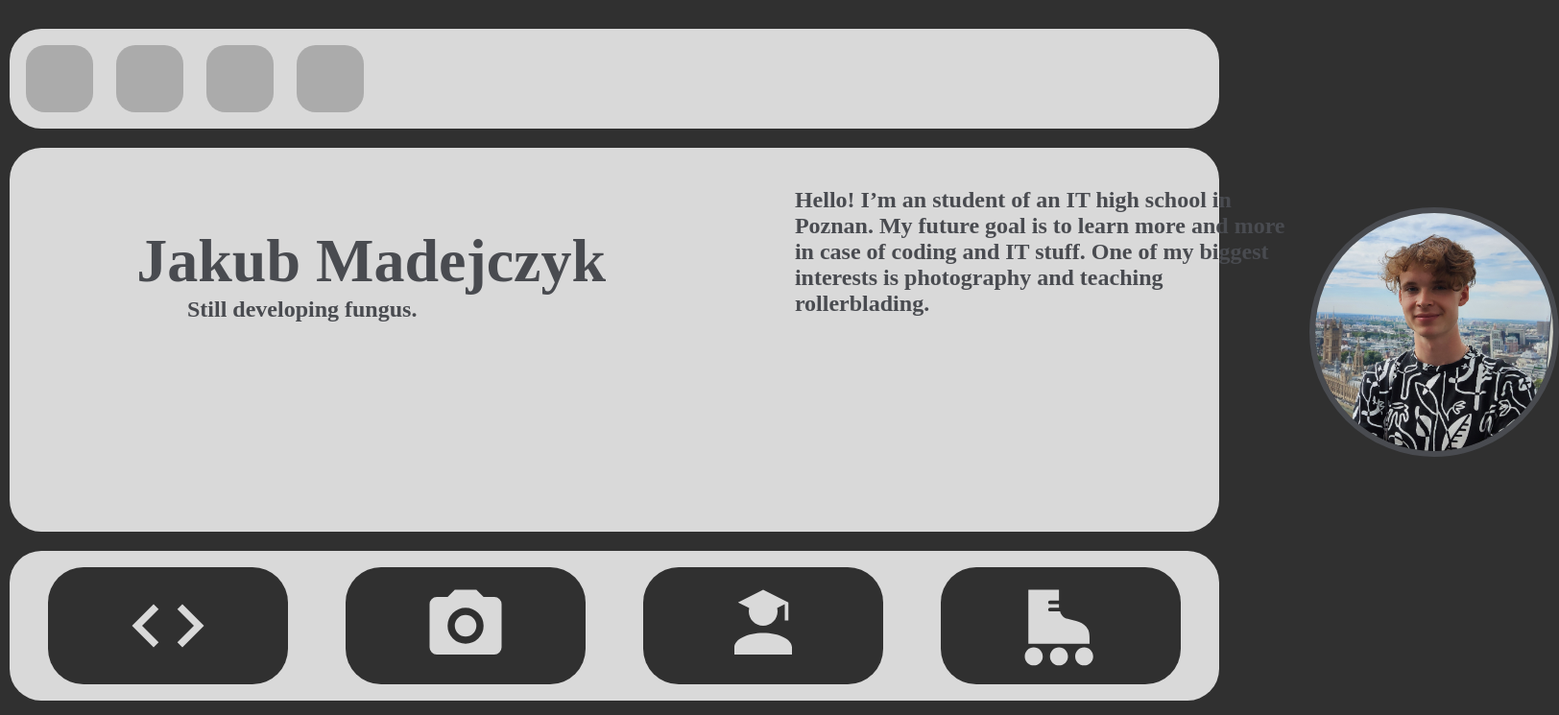
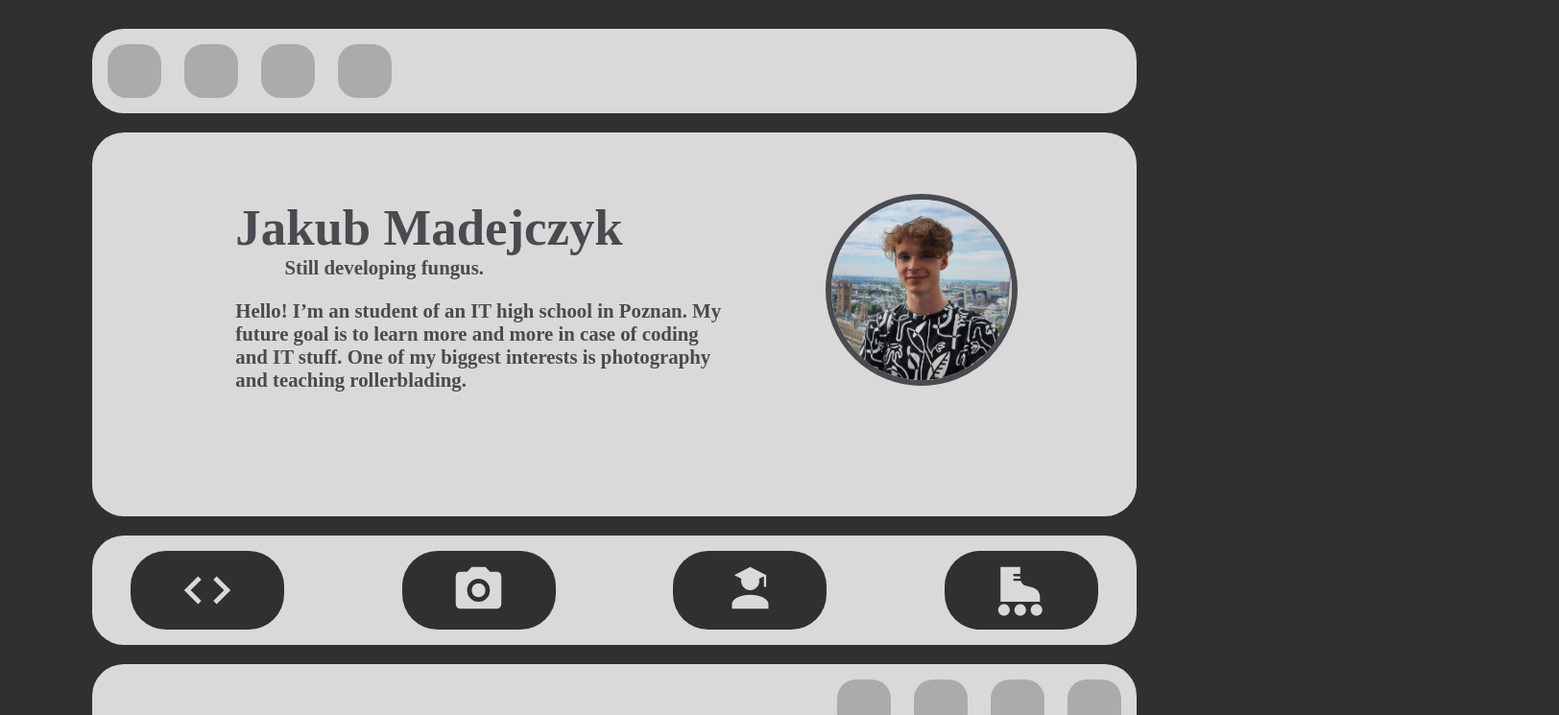
Before and after one commit to Kubx0404/madej-art, a Next.js app: page / in a window 1280 px wide. Shown: the top 745 px of the page at 96% size, 1624 px wide, since content can reach past the window. Built offline with nearby package versions, Linux system fonts and the light colour scheme; a web font is replaced by a local one.

Commit message:
better smaller window compatibility added

```diff
--- a/src/pages/index.js
+++ b/src/pages/index.js
@@ -13,34 +13,53 @@ export default function home() {
         <div className="media_div"></div>
         <div className="media_div"></div>
         <div className="media_div"></div>
-        <div className="media_div"></div>
+        <div className="media_div" style={{ marginRight: "0px" }}></div>
       </div>
 
-      <div className="big_div bio_div" style={{ height: "50vh" }}>
+      <div
+        className="big_div bio_div"
+        style={{ minHeight: "50vh", justifyContent: "space-evenly" }}
+      >
+        <div>
           <p
             className="name"
             style={{ marginBottom: "0px", marginBlockStart: "1em" }}
           >
             Jakub Madejczyk
           </p>
-        <p style={{ marginLeft: "7em", marginTop: "0px" }} className="bio_text">
+          <p
+            style={{ marginLeft: "10vw", marginTop: "0px", width: "26vw" }}
+            className="bio_text"
+          >
             Still developing fungus.
           </p>
-        <p className="bio_text" style={{ width: "40vw", marginLeft: "5em" }}>
+          <p className="bio_text" style={{ width: "40vw", marginLeft: "6vw" }}>
             Hello! I’m an student of an IT high school in Poznan. My future goal
             is to learn more and more in case of coding and IT stuff. One of my
             biggest interests is photography and teaching rollerblading.
           </p>
+        </div>
+
         <img
           src="photo.png"
           alt="photo"
           style={{
             borderRadius: "50%",
-            height: "260px",
-            width: "260px",
+            // height: "260px",
+            // width: "260px",
+            // height: "28vh",
+            // width: "13vw",
+            width: "25vmin",
             border: "6px solid #494B50",
-            marginTop: "2.8em",
-            marginRight: "5em",
+            // marginTop: "2.8em",
+            marginTop: "6vmin",
+            marginRight: "4vw",
+            marginBottom: "4vw",
+
+            // marginRight: "5vw",
+            // aspectRatio: "1/1",
+            alignSelf: "flex-start",
+            minWidth: "0",
           }}
         />
       </div>
@@ -48,8 +67,8 @@ export default function home() {
       <div
         className="big_div"
         style={{
-          paddingLeft: "2.5em",
-          paddingRight: "2.5em",
+          paddingLeft: "5vmin",
+          paddingRight: "5vmin",
           justifyContent: "space-between",
           // padding: "1.5em",
           // paddingTop: "1.5em",
@@ -61,9 +80,11 @@ export default function home() {
             src="code.svg"
             alt="code"
             style={{
-              height: "90px",
-              width: "90px",
+              // height: "90px",
+              // width: "90px",
+              height: "4.5vw",
             }}
+            x
           />
         </div>
         <div className="big_button">
@@ -71,8 +92,9 @@ export default function home() {
             src="camera.svg"
             alt="code"
             style={{
-              height: "90px",
-              width: "90px",
+              height: "4.5vw",
+              // width: "3.5vw",
+              // aspectRatio: "1/1",
             }}
           />
         </div>
@@ -81,8 +103,7 @@ export default function home() {
             src="student.svg"
             alt="code"
             style={{
-              height: "90px",
-              width: "90px",
+              height: "4.5vw",
             }}
           />
         </div>
@@ -91,8 +112,7 @@ export default function home() {
             src="rollerblade.svg"
             alt="code"
             style={{
-              height: "90px",
-              width: "90px",
+              height: "4.5vw",
             }}
           />
         </div>
--- a/src/styles/globals.css
+++ b/src/styles/globals.css
@@ -28,48 +28,61 @@ html {
 }
 .big_div {
   margin: auto;
-  max-width: 1334px;
+  /* max-width: 1334px; */
+  max-width: 70vw;
   background-color: #d9d9d9;
   margin-top: 20px;
   border-radius: 33px;
-  padding: 17px;
+  /* padding: 17px; */
+  padding: 2vmin;
   display: flex;
 }
 .media_div {
   background-color: #ababab;
-  height: 70px;
-  width: 70px;
+  /* height: 7vh; */
+  width: 7vh;
   border-radius: 20px;
   margin-right: 24px;
+  aspect-ratio: 1/1;
 }
 .flex_reversed {
   flex-direction: row-reverse;
 }
 .bio_div {
-  height: 430px;
+  min-height: 40vh;
   display: flex;
-  flex-direction: column;
+  /* flex-direction: column; */
   flex-wrap: wrap;
 }
 .name {
   font-style: normal;
   font-weight: 600;
-  font-size: 64px;
-  margin-left: 1.8em;
+  font-size: 6.6vmin;
+  /* margin-left: 1.8em; */
+  margin-left: 6vw;
+  word-wrap: break-word;
+  /* white-space: pre-line; */
+  width: 43vw;
 }
 
 p {
-  display: block;
-  margin-block-start: 1.2em;
+  /* display: block; */
+  /* margin-block-start: 1.2em;
   margin-block-end: 1.2em;
   margin-inline-start: 1.2em;
-  margin-inline-end: 1.2em;
+  margin-inline-end: 1.2em; */
+  margin-block-start: 1vmin;
+  margin-block-end: 1vmin;
+  margin-inline-start: 1vmin;
+  margin-inline-end: 1vmin;
 }
 .bio_text {
   font-style: normal;
   font-weight: 600;
-  font-size: 24px;
+  font-size: 2.6vmin;
   margin: 1em;
+  word-wrap: break-word;
+
   /* line-height: 30px; */
 }
 .big_button {
@@ -77,9 +90,27 @@ p {
   display: flex;
   justify-content: center;
   align-items: center;
-  padding-left: 5em;
-  padding-right: 5em;
+  /* padding-left: 5em; */
+  /* padding-right: 5em; */
+  padding-left: 4vw;
+  padding-right: 4vw;
   border-radius: 37px;
-  padding-top: 1em;
-  padding-bottom: 1em;
+  padding-top: 1.5vh;
+  padding-bottom: 1.5vh;
 }
+
+@media only screen and (max-width: 1570px) {
+  .big_div {
+    max-width: 75vw;
+  }
+}
+@media only screen and (max-width: 1330px) {
+  .big_div {
+    max-width: 85vw;
+  }
+}
+@media only screen and (max-width: 890px) {
+  .big_div {
+    max-width: 95vw;
+  }
+}
```
Lines whose indentation alone changed are shown as unchanged.
